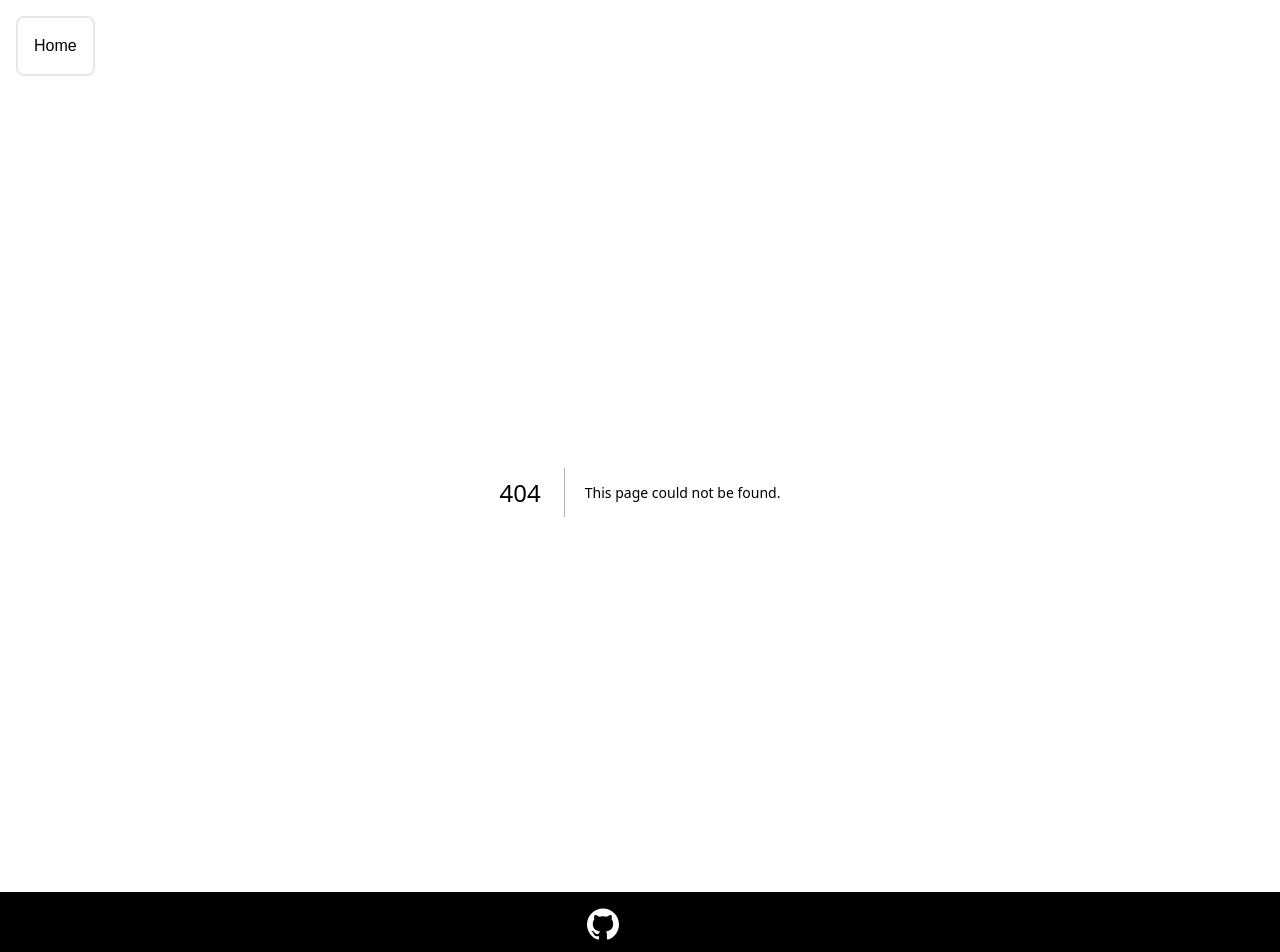
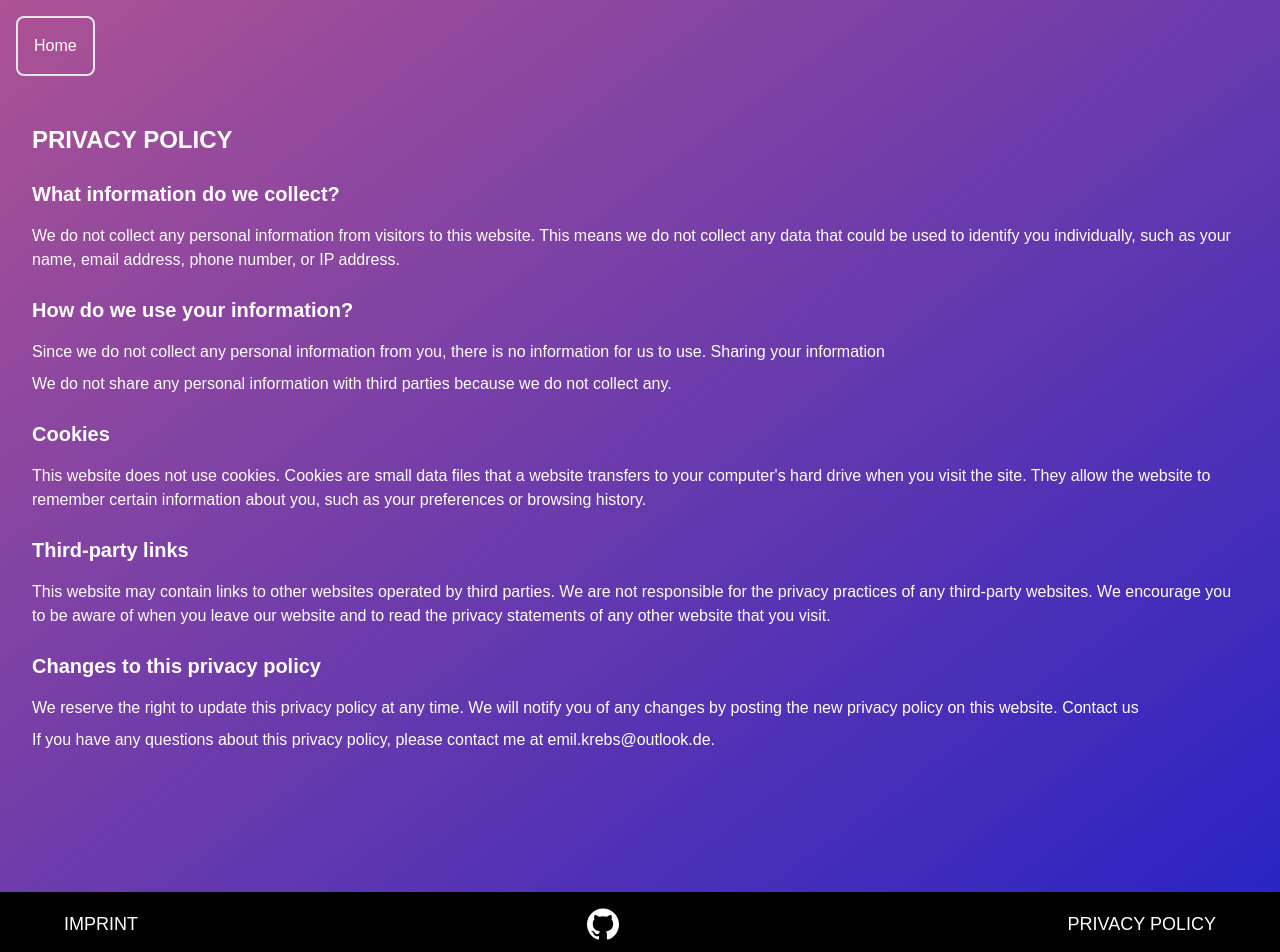
Before and after one commit to emilkrebs/emilkrebs.dev, a Next.js app: page /privacy in a window 1280 px wide. Before the commit this address had no page. Shown: the top 952 px of the page. Built offline with nearby package versions, Linux system fonts and the light colour scheme.

Commit message:
added a project section and rendered markdown

```diff
--- a/next.config.mjs
+++ b/next.config.mjs
@@ -6,6 +6,7 @@ const nextConfig = {
 	assetPrefix: './',
 	images: {
 		domains: ['github.com'],
+		unoptimized: true,
 	},
 };
 
--- a/src/app/components/Footer.tsx
+++ b/src/app/components/Footer.tsx
@@ -3,7 +3,7 @@ import Image from 'next/image';
 export default function Footer() {
 	return (
 		<footer className="flex flex-col sm:flex-row items-center justify-between w-full gap-y-4 bg-black px-16 py-4">
-			<a className="uppercase text-lg " href="/imprint">Imprint</a>
+			<a className="uppercase text-lg hover:underline" href="/imprint">Imprint</a>
 
 			{/* GitHub */}
 			<a
@@ -19,7 +19,7 @@ export default function Footer() {
 				/>
 			</a>
 
-			<a className="uppercase text-lg" href="/privacy">Privacy Policy</a>
+			<a className="uppercase text-lg hover:underline" href="/privacy">Privacy Policy</a>
 		</footer>
 	);
 }
--- /dev/null
+++ b/src/app/components/projects.tsx
@@ -0,0 +1,67 @@
+import Image from 'next/image';
+
+export default function Projects() {
+	return (
+		<div className="w-full">
+			<h2 className="text-2xl text-start font-bold uppercase w-full mt-8">Featured Projects</h2>
+
+			<section className="flex flex-wrap justify-between gap-4 bg-transparent rounded-lg w-full">
+				<Project
+					title="Emil Krebs Website"
+					icon="/favicon.svg"
+					description="My personal website built with Next.js, Tailwind CSS and TypeScript"
+					link="/"
+					tags={['Next.js', 'Tailwind CSS', 'TypeScript']}
+				/>
+
+
+				<Project
+					title="WatchLock"
+					icon="https://github.com/emilkrebs/WatchLock/raw/main/images/WatchLock.png"
+					description="An Android & WearOS app to lock your phone using your smartwatch"
+					link="https://github.com/emilkrebs/WatchLock"
+					tags={['Android', 'Kotlin', 'WearOS']}
+				/>
+
+				<Project
+					title="Generator-Discord"
+					icon="https://github.com/emilkrebs/Generator-Discord/raw/main/assets/icon.svg"
+					description="A Yeoman generator for Discord bots supporting multiple languages"
+					link="https://github.com/emilkrebs/Generator-Discord"
+					tags={['Node.js', 'TypeScript', 'Discord.js', 'Rust', 'Python', 'Yeoman']}
+				/>
+
+
+			</section>
+		</div>
+
+	);
+}
+
+interface ProjectProps {
+	icon?: string;
+	title: string;
+	description: string;
+	link: string;
+	tags: string[];
+}
+
+export function Project(props: ProjectProps) {
+	return (
+
+		<a href={props.link} className="flex flex-row items-start justify-start gap-2 border-2 bg-gray-900 bg-opacity-10 hover:bg-opacity-20 transition-opacity border-white w-full h-fit rounded-lg hover:shadow-md p-4">
+			{props.icon && <Image src={props.icon} alt={props.title} className="w-28 h-28 rounded-md" width={36} height={36} />}
+
+			<div className="flex flex-col items-start">
+				<h3 className="text-xl font-bold">{props.title}</h3>
+				<p className="text-lg text-gray-200">{props.description}</p>
+
+				<div className="flex flex-wrap gap-2 mt-2">
+					{props.tags.map((tag, index) => (
+						<span key={index} className="text-sm bg-purple-900 px-2 py-1 rounded-lg">{tag}</span>
+					))}
+				</div>
+			</div>
+		</a>
+	);
+}
--- a/src/app/imprint/page.tsx
+++ b/src/app/imprint/page.tsx
@@ -1,49 +1,37 @@
+import Markdown from 'react-markdown';
+import { markdownComponents } from '../layout';
+
+const markdown = `
+# Imprint
+
+**Information in accordance with Section 5 TMG (Telemediengesetz)**
+
+Emil Krebs
+
+Hansastraße 70,
+
+24118 Kiel
+
+
+E-Mail: [emil.krebs@outlook.de](mailto:emil.krebs@outlook.de)
+
+## Disclaimer
+
+**Liability for Content**
+
+As a service provider we are responsible according to § 7 paragraph 1 of TMG for own contents on these pages under the general laws. According to § § 8 to 10 TMG we are not obliged as a service provider to monitor transmitted or stored foreign information or to investigate circumstances that indicate illegal activity. Obligations to remove or block the use of information under the general laws remain unaffected. However, a relevant liability is only possible from the date of knowledge of a specific infringement. Upon notification of such violations, we will remove the content immediately.
+
+
+**Liability for Links**
+
+This site contains links to external websites over which we have no control. Therefore we can not accept any responsibility for their content. The respective provider or operator of the pages is always responsible for the contents of any Linked Site. The linked sites were checked at the time of linking for possible violations of law. Illegal contents were at the time of linking. A permanent control of the linked pages is unreasonable without concrete evidence of a violation. Upon notification of violations, we will remove such links immediately.
+`;
+
 export default function Imprint() {
 	return (
 		<main className="flex min-h-screen w-full flex-col items-center justify-start p-4">
-			<section className="flex flex-col justify-center items-center gap-2 gap-x-4 w-full h-full p-4">
-
-				<h1 className="text-2xl font-bold uppercase w-full">Imprint</h1>
-
-				<p className="text-abse font-bold w-full">
-                    Information in accordance with Section 5 TMG (Telemediengesetz)
-				</p>
-				<p className="text-base font-light w-full">
-                    Emil Krebs
-					<br />
-                    Hansastraße 70
-					<br />
-                    24118 Kiel
-				</p>
-				<p className="text-base font-light w-full">
-                    E-Mail:
-					<br />
-					<a href="mailto:emil.krebs@outlook.de">
-                        emil.krebs@outlook.de
-					</a>
-				</p>
-
-				<p className="text-lg font-bold w-full mt-2">
-                    Disclaimer
-				</p>
-
-				<p className="text-base font-bold w-full">
-                    Liability for Content
-				</p>
-
-				<p className="text-base font-light w-full">
-                    As a service provider we are responsible according to § 7 paragraph 1 of TMG for own contents on these pages under the general laws. According to § § 8 to 10 TMG we are not obliged as a service provider to monitor transmitted or stored foreign information or to investigate circumstances that indicate illegal activity. Obligations to remove or block the use of information under the general laws remain unaffected. However, a relevant liability is only possible from the date of knowledge of a specific infringement. Upon notification of such violations, we will remove the content immediately.
-				</p>
-
-				<p className="text-base font-bold w-full">
-                    Liability for Links
-				</p>
-
-				<p className="text-base font-light w-full">
-                    This site contains links to external websites over which we have no control. Therefore we can not accept any responsibility for their content. The respective provider or operator of the pages is always responsible for the contents of any Linked Site. The linked sites were checked at the time of linking for possible violations of law. Illegal contents were at the time of linking. A permanent control of the linked pages is unreasonable without concrete evidence of a violation. Upon notification of violations, we will remove such links immediately.
-				</p>
-
-
+			<section className="flex flex-col justify-center items-start gap-x-4 w-full h-full p-4">
+				<Markdown components={markdownComponents}>{markdown}</Markdown>
 			</section>
 		</main>
 	);
--- a/src/app/layout.tsx
+++ b/src/app/layout.tsx
@@ -1,11 +1,19 @@
 import './globals.css';
-import Footer from './components/Footer';
-import Navbar from './components/Navbar';
+import Footer from './components/footer';
+import Navbar from './components/navbar';
 import { Metadata } from 'next';
+import { Components } from 'react-markdown';
 
 export const metadata: Metadata = {
 	title: 'Emil Krebs',
 	description: 'Emil Krebs Website',
+};
+
+export const markdownComponents: Partial<Components> = {
+	h1: ({node, ...props}) => <h1 className="text-2xl font-bold uppercase w-full" {...props} />,
+	h2: ({node, ...props}) => <h2 className="text-xl font-bold w-full mt-4 mb-2" {...props} />,
+	a: ({node, ...props}) => <a className="hover:underline" {...props} />,
+	p: ({node, ...props}) => <p className="text-base w-full" {...props} />,
 };
 
 export default function RootLayout({
@@ -25,7 +33,6 @@ export default function RootLayout({
 			<body className='font-sans'>
 				<Navbar />
 				{children}
-
 				<Footer />
 			</body>
 		</html>
--- a/src/app/page.tsx
+++ b/src/app/page.tsx
@@ -1,6 +1,7 @@
 import Image from 'next/image';
-import LinkButton from './components/LinkButton';
-import Technologies from './components/TechnologySection';
+import LinkButton from './components/link-button';
+import Technologies from './components/technologies';
+import Projects from './components/projects';
 
 export default function Home() {
 	return (
@@ -8,16 +9,15 @@ export default function Home() {
 			<div className="flex flex-col items-center justify-center w-full gap-4 mt-8">
 				{/* Header */}
 				<Header />
-				<div className="flex flex-col items-center justify-center gap-4 md:p-24 xl:p-48">
-					{/* About */}
+				<div className="flex flex-col items-center justify-center gap-4 w-fit max-w-screen-xl  md:p-24 xl:p-48">
+
 					<About />
 
-					{/* Technologies */}
 					<Technologies />
 
+					<Projects />
 
 				</div>
-
 			</div>
 		</main>
 	);
@@ -82,7 +82,7 @@ function About() {
 
 			<section className="flex flex-col items-start gap-4 bg-purple-900 rounded-lg p-4 shadow-md">
 				<p className="text-base text-start font-light w-full ">
-          Hi There 👋
+          Hi there 👋
 					<br />
           I am a passionate software engineer from Kiel, Germany learning and growing every day.
 					<br />
--- /dev/null
+++ b/src/app/privacy/page.tsx
@@ -0,0 +1,42 @@
+import Markdown from 'react-markdown';
+import { markdownComponents } from '../layout';
+
+const markdown = `
+
+# Privacy Policy
+
+## What information do we collect?
+
+We do not collect any personal information from visitors to this website. This means we do not collect any data that could be used to identify you individually, such as your name, email address, phone number, or IP address.
+
+## How do we use your information?
+Since we do not collect any personal information from you, there is no information for us to use.
+Sharing your information
+
+We do not share any personal information with third parties because we do not collect any.
+
+## Cookies
+
+This website does not use cookies. Cookies are small data files that a website transfers to your computer's hard drive when you visit the site. They allow the website to remember certain information about you, such as your preferences or browsing history.
+
+## Third-party links
+
+This website may contain links to other websites operated by third parties. We are not responsible for the privacy practices of any third-party websites. We encourage you to be aware of when you leave our website and to read the privacy statements of any other website that you visit.
+
+## Changes to this privacy policy
+
+We reserve the right to update this privacy policy at any time. We will notify you of any changes by posting the new privacy policy on this website.
+Contact us
+
+If you have any questions about this privacy policy, please contact me at [emil.krebs@outlook.de](mailto:emil.krebs@outlook.de).
+`;
+
+export default function PrivacyPolicy() {
+	return (
+		<main className="flex min-h-screen w-full flex-col items-center justify-start p-4">
+			<section className="flex flex-col justify-center items-center gap-2 gap-x-4 w-full h-full p-4">
+				<Markdown components={markdownComponents} >{markdown}</Markdown>
+			</section>
+		</main>
+	);
+}
```
Also changed, not shown: package.json (+5 -4 lines), public/favicon.svg (added), src/app/components/link-button.tsx (renamed from src/app/components/LinkButton.tsx), src/app/components/technologies.tsx (renamed from src/app/components/TechnologySection.tsx), 1 other file (tests, documents, lock files or other folders).
